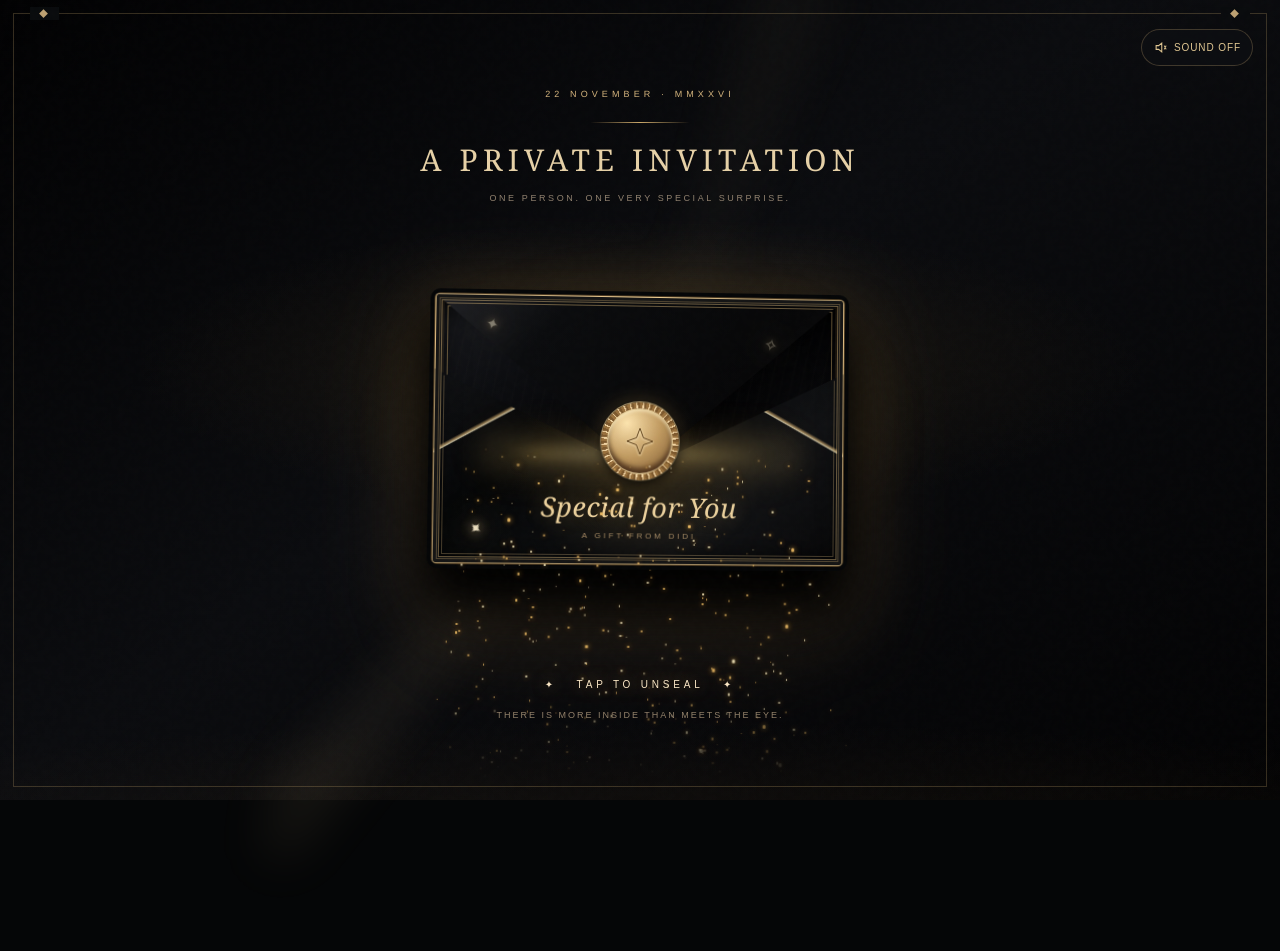
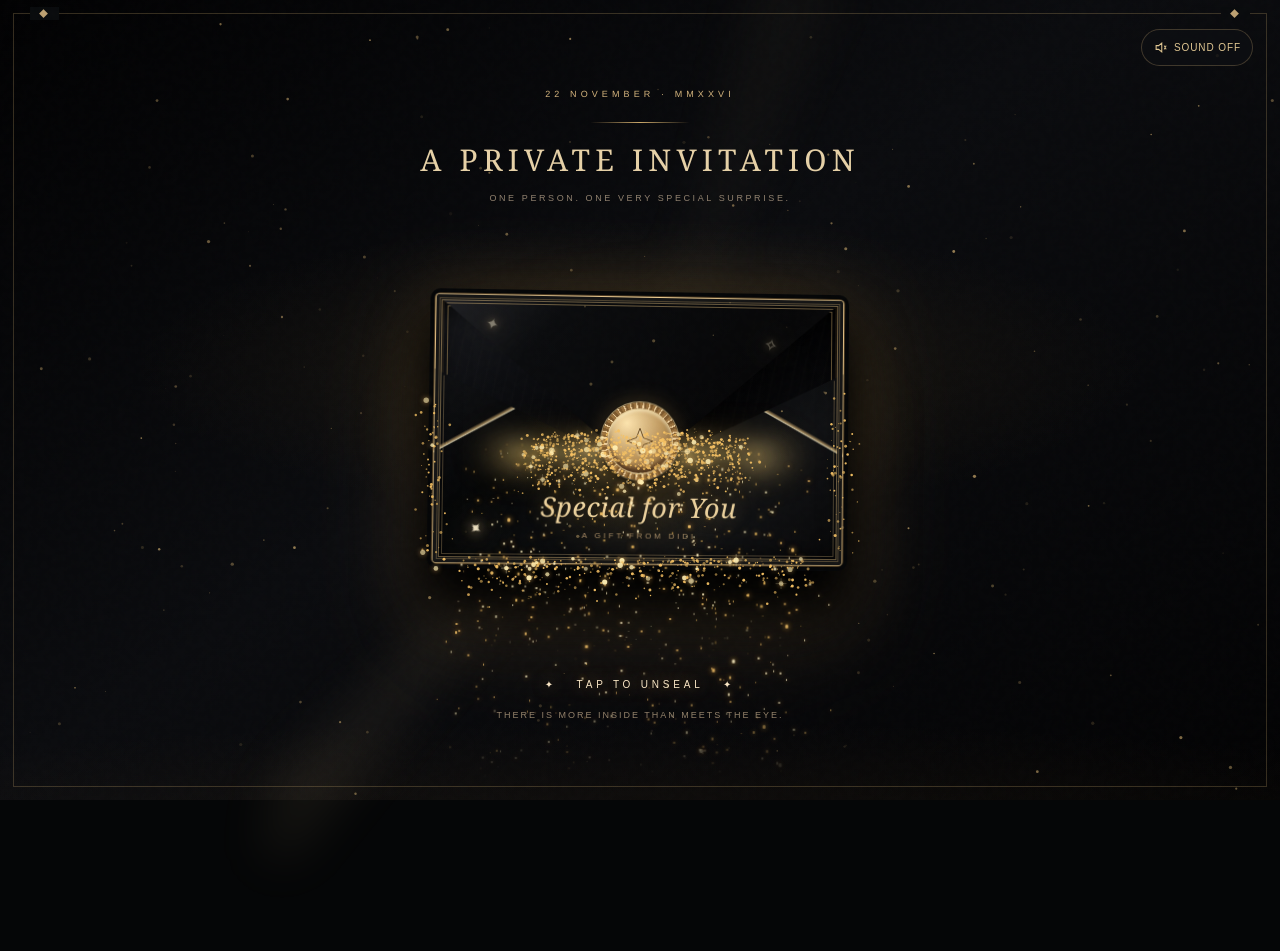
Before and after one commit to waileongcwl-alt/sister-birthday, a plain HTML site: page index.html in a window 1280 px wide. Drawn offline with Linux system fonts and the light colour scheme; animation ran at ten frames a second.

Commit message:
Add files via upload

```diff
--- a/index.html
+++ b/index.html
@@ -87,7 +87,7 @@ body::after{content:"";position:fixed;inset:0;z-index:11;pointer-events:none;opa
     <div class="float" id="floating">
       <button class="envelope" id="openBtn" type="button" aria-label="Tap to open birthday envelope">
         <div class="env-back"></div><div class="letter"><small>AN INVITATION FOR</small><strong>Jiejie ♡</strong></div><div class="inner-luminosity"></div>
-        <div class="front"></div><div class="leak-seam"></div><div class="flap"></div>
+        <div class="front"></div><div class="slit-glow" aria-hidden="true"></div><div class="gold-mouth" id="goldMouth" aria-hidden="true"></div><div class="leak-seam"></div><div class="flap"></div>
         <div class="inscription"><span>Special for You</span><small>A GIFT FROM DIDI</small></div>
         <div class="seal"><div class="seal-face"><svg viewBox="0 0 30 30" aria-hidden="true"><path d="M15 2l3.5 9.5L28 15l-9.5 3.5L15 28l-3.5-9.5L2 15l9.5-3.5z"/></svg></div></div>
         <div class="goldfalls" id="goldfalls" aria-hidden="true"></div><span class="flare a" aria-hidden="true">✦</span><span class="flare b" aria-hidden="true">✧</span><span class="flare c" aria-hidden="true">✦</span><div class="borderline"></div>
```
